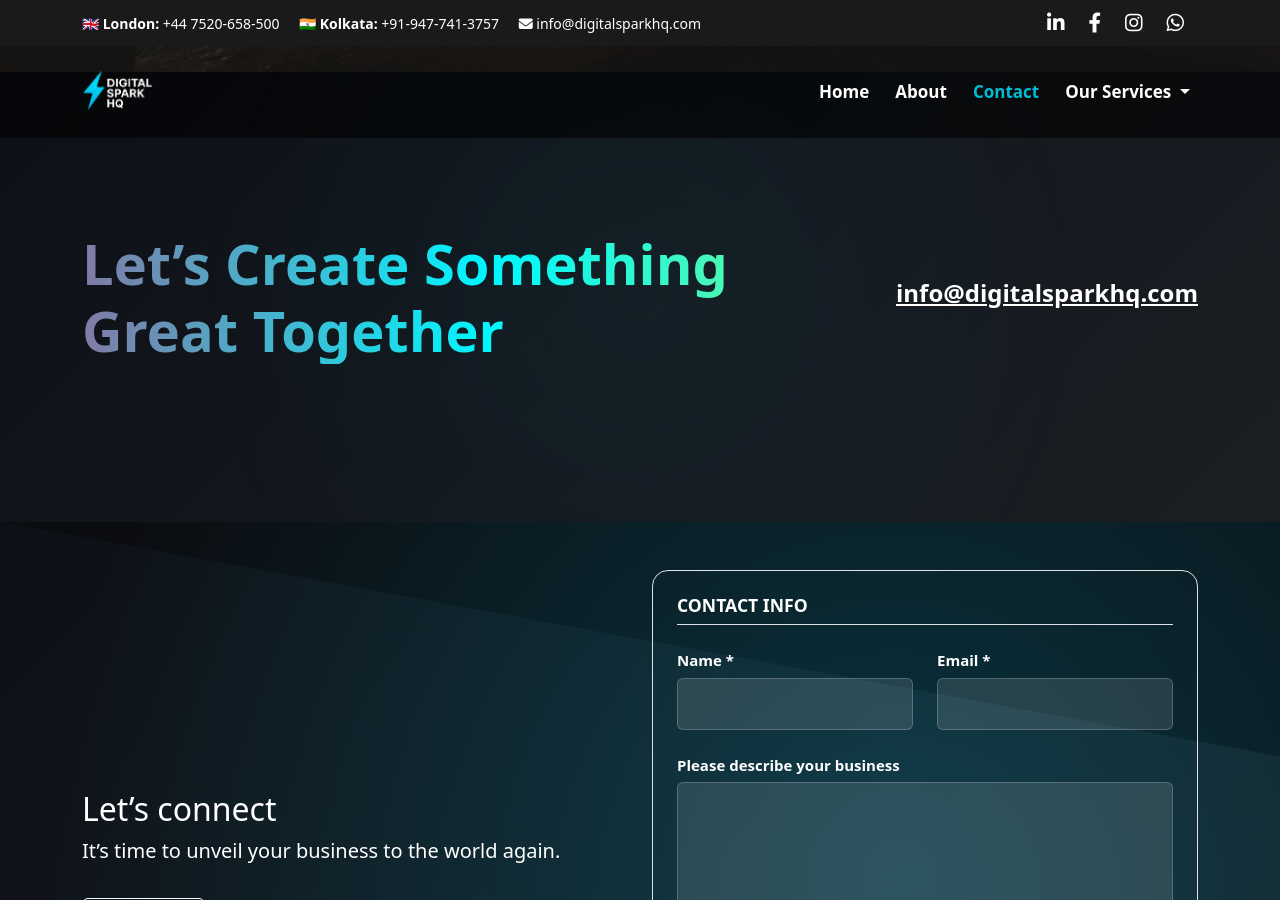
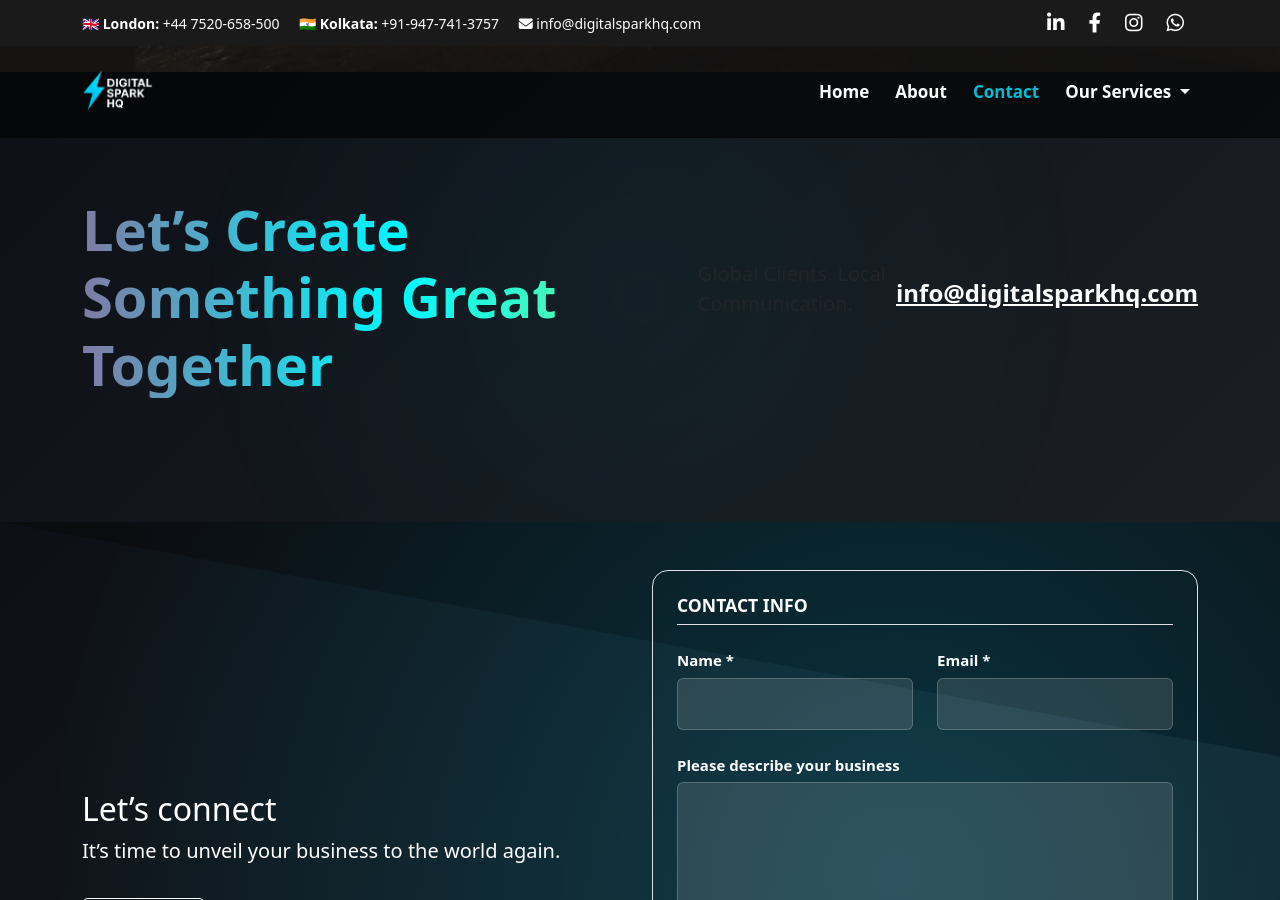
Before and after one commit to Iambiswajit-C/digitalsparkhq, a Jekyll site: the page built from contact.md, in a window 1280 px wide and 900 px high, scrolled down 738 px. Built offline with Jekyll 4.4.1, drawn with Linux system fonts in a browser that asks for light colours.

Commit message:
Update contact.md

```diff
--- a/contact.md
+++ b/contact.md
@@ -24,6 +24,8 @@ description: "Get in touch with Digital Spark HQ to grow your business online. S
     <h2 class="display-4 fw-bold gradient-text mb-4 mb-md-0">
       Let’s Create Something Great Together
     </h2>
+    <p class="lead mx-auto" style="max-width:800px;">Global Clients. Local Communication.
+</p>
     <a href="mailto:info@digitalsparkhq.com" class="h4 text-white fw-bold">info@digitalsparkhq.com</a>
   </div>
 </section>
```
